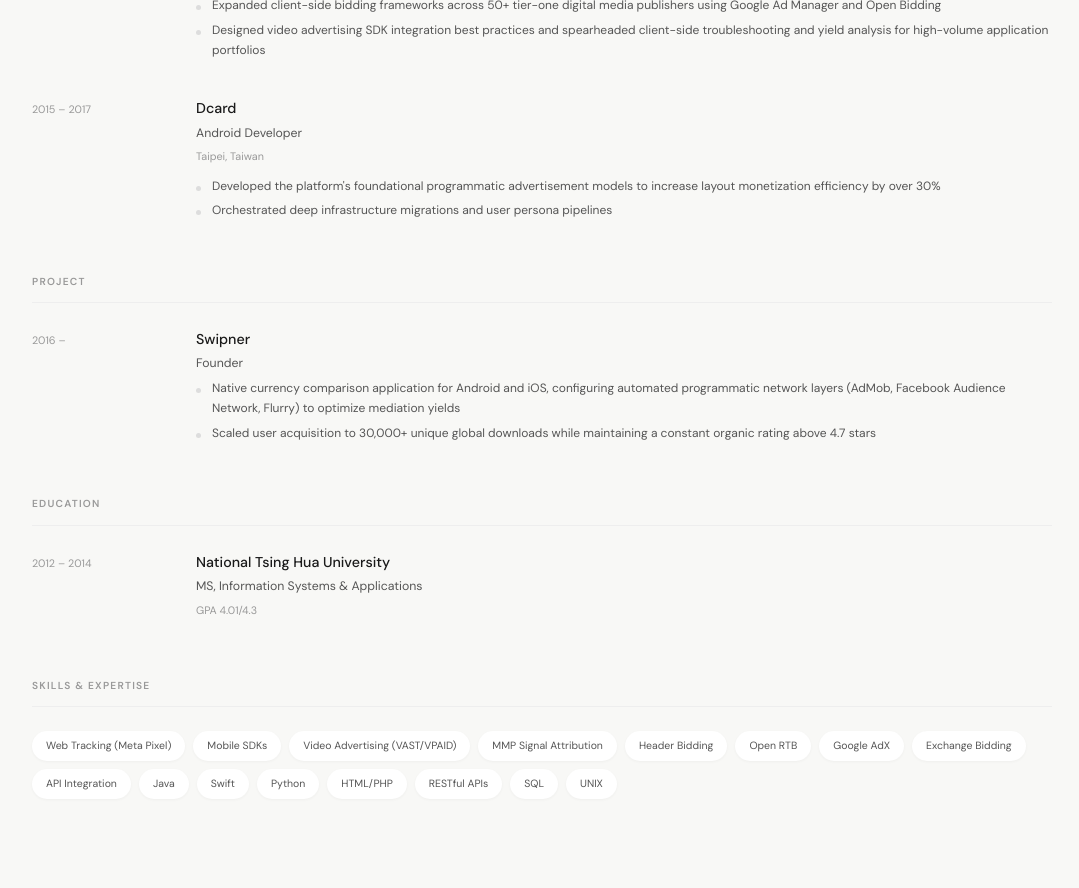
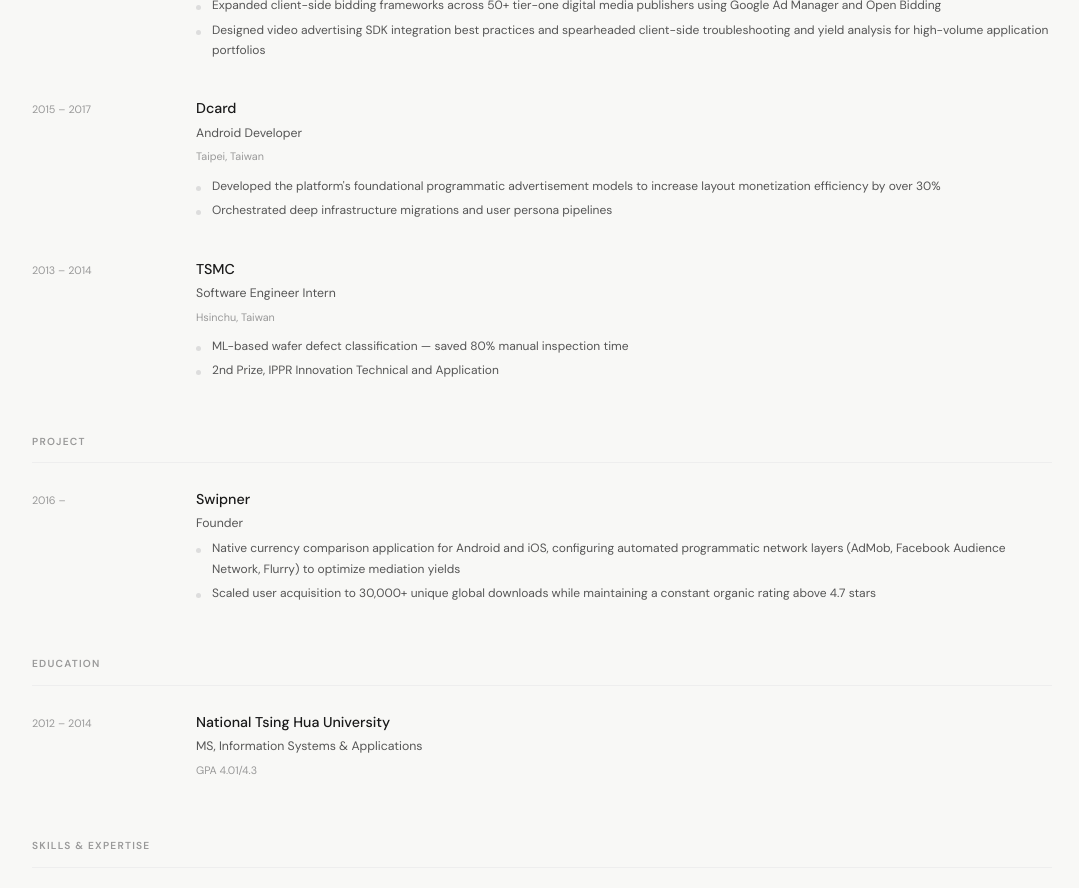
Before and after one commit to p158276/p158276.github.io, a Jekyll site: the page built from about.md, in a window 1280 px wide and 900 px high, scrolled down 1161 px. Shown: the top 888 px of the window, without its empty margins (98-1177 px from the left). Built offline with Jekyll 4.4.1, drawn with Linux system fonts in a browser that asks for light colours.

Commit message:
Add TSMC as previous intern role in CV

```diff
--- a/about.md
+++ b/about.md
@@ -83,6 +83,19 @@
       </ul>
     </div>
   </div>
+
+  <div class="cv-entry">
+    <div class="cv-entry-date">2013 – 2014</div>
+    <div class="cv-entry-body">
+      <h3>TSMC</h3>
+      <p class="role">Software Engineer Intern</p>
+      <p class="location">Hsinchu, Taiwan</p>
+      <ul>
+        <li>ML-based wafer defect classification — saved 80% manual inspection time</li>
+        <li>2nd Prize, IPPR Innovation Technical and Application</li>
+      </ul>
+    </div>
+  </div>
 </div>
 
 <div class="cv-section">
```
